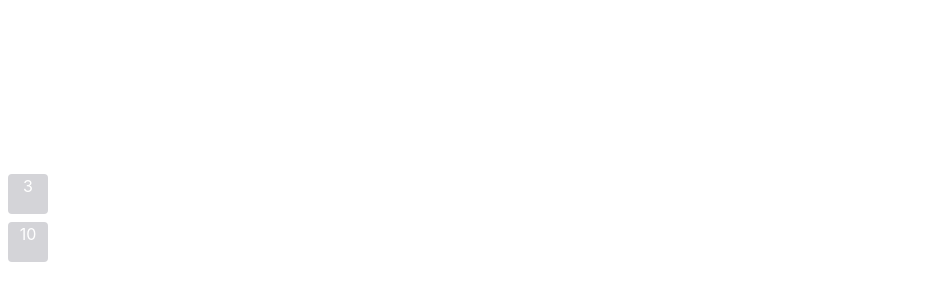
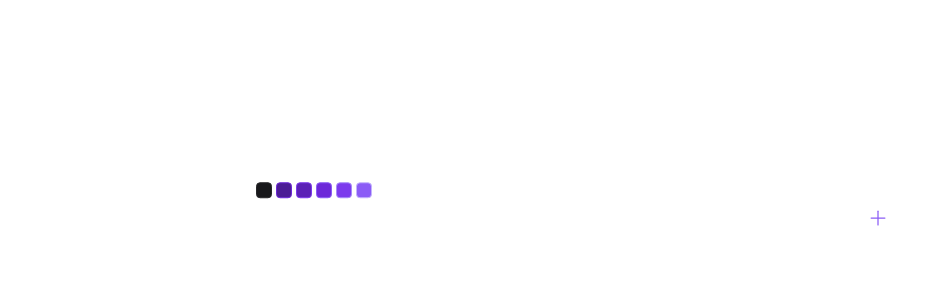
Before and after one commit to iceheadb/dayHabitsApp, a React (Vite) app in the folder web/: page / in a window 1280 px wide. Shown: the part 182-482 px from the top of the page, without its empty margins (0-941 px from the left). Built offline with nearby package versions, Linux system fonts and the light colour scheme.

Commit message:
created components init

```diff
--- a/web/index.html
+++ b/web/index.html
@@ -6,7 +6,7 @@
     <meta name="viewport" content="width=device-width, initial-scale=1.0" />
     <title>Vite + React + TS</title>
   </head>
-  <body>
+  <body class="bg-background text-white">
     <div id="root"></div>
     <script type="module" src="/src/main.tsx"></script>
   </body>
--- a/web/package.json
+++ b/web/package.json
@@ -9,6 +9,7 @@
     "preview": "vite preview"
   },
   "dependencies": {
+    "phosphor-react": "^1.4.1",
     "react": "^18.2.0",
     "react-dom": "^18.2.0"
   },
--- a/web/src/App.css
+++ /dev/null
@@ -1,41 +0,0 @@
-#root {
-  max-width: 1280px;
-  margin: 0 auto;
-  padding: 2rem;
-  text-align: center;
-}
-
-.logo {
-  height: 6em;
-  padding: 1.5em;
-  will-change: filter;
-}
-.logo:hover {
-  filter: drop-shadow(0 0 2em #646cffaa);
-}
-.logo.react:hover {
-  filter: drop-shadow(0 0 2em #61dafbaa);
-}
-
-@keyframes logo-spin {
-  from {
-    transform: rotate(0deg);
-  }
-  to {
-    transform: rotate(360deg);
-  }
-}
-
-@media (prefers-reduced-motion: no-preference) {
-  a:nth-of-type(2) .logo {
-    animation: logo-spin infinite 20s linear;
-  }
-}
-
-.card {
-  padding: 2em;
-}
-
-.read-the-docs {
-  color: #888;
-}
--- a/web/src/App.tsx
+++ b/web/src/App.tsx
@@ -1,14 +1,12 @@
 import './styles/global.css';
+import { Header } from './components/Header';
 
-import { Habit } from "./components/Habit"
-
-function App() {
+export function App() {
   return (
-    <div>
-      <Habit completed={3} />
-      <Habit completed={10} />
+    <div className='w-screen h-screen flex justify-center items-center'>
+      <div className='w-full max-w-5xl px-6 flex flex-col gap-16'>
+        <Header />
+      </div>
     </div>
   )
 }
-
-export default App
--- /dev/null
+++ b/web/src/components/Header.tsx
@@ -0,0 +1,15 @@
+import { Plus } from 'phosphor-react';
+import logoImage from "../assets/Logo.svg";
+
+export function Header() {
+    return (
+        <div className='w-full max-w-3xl mx-auto flex items-center justify-between'>
+            <img src={logoImage} alt="Habits" />
+
+            <button type="button" className="border-violet-500 font-semibold rounded-lg px-6 py-4 flex items-center gap-3 hover:border-violet-300">
+                <Plus size={20} className="text-violet-500" />
+                Novo Hábito
+            </button>
+            </div>
+    )
+}
--- a/web/src/index.css
+++ /dev/null
@@ -1,70 +0,0 @@
-:root {
-  font-family: Inter, Avenir, Helvetica, Arial, sans-serif;
-  font-size: 16px;
-  line-height: 24px;
-  font-weight: 400;
-
-  color-scheme: light dark;
-  color: rgba(255, 255, 255, 0.87);
-  background-color: #242424;
-
-  font-synthesis: none;
-  text-rendering: optimizeLegibility;
-  -webkit-font-smoothing: antialiased;
-  -moz-osx-font-smoothing: grayscale;
-  -webkit-text-size-adjust: 100%;
-}
-
-a {
-  font-weight: 500;
-  color: #646cff;
-  text-decoration: inherit;
-}
-a:hover {
-  color: #535bf2;
-}
-
-body {
-  margin: 0;
-  display: flex;
-  place-items: center;
-  min-width: 320px;
-  min-height: 100vh;
-}
-
-h1 {
-  font-size: 3.2em;
-  line-height: 1.1;
-}
-
-button {
-  border-radius: 8px;
-  border: 1px solid transparent;
-  padding: 0.6em 1.2em;
-  font-size: 1em;
-  font-weight: 500;
-  font-family: inherit;
-  background-color: #1a1a1a;
-  cursor: pointer;
-  transition: border-color 0.25s;
-}
-button:hover {
-  border-color: #646cff;
-}
-button:focus,
-button:focus-visible {
-  outline: 4px auto -webkit-focus-ring-color;
-}
-
-@media (prefers-color-scheme: light) {
-  :root {
-    color: #213547;
-    background-color: #ffffff;
-  }
-  a:hover {
-    color: #747bff;
-  }
-  button {
-    background-color: #f9f9f9;
-  }
-}
--- a/web/src/main.tsx
+++ b/web/src/main.tsx
@@ -1,7 +1,6 @@
 import React from 'react'
 import ReactDOM from 'react-dom/client'
-import App from './App'
-import './index.css'
+import { App } from './App'
 
 ReactDOM.createRoot(document.getElementById('root') as HTMLElement).render(
   <React.StrictMode>
--- a/web/tailwind.config.cjs
+++ b/web/tailwind.config.cjs
@@ -5,7 +5,11 @@
     './index.html',
   ],
   theme: {
-    extend: {},
+    extend: {
+      color: {
+        background: '#09090A'
+      },
+    },
   },
   plugins: [],
 }
```
Also changed, not shown: web/src/assets/Logo.svg (added), 1 other file (tests, documents, lock files or other folders).
